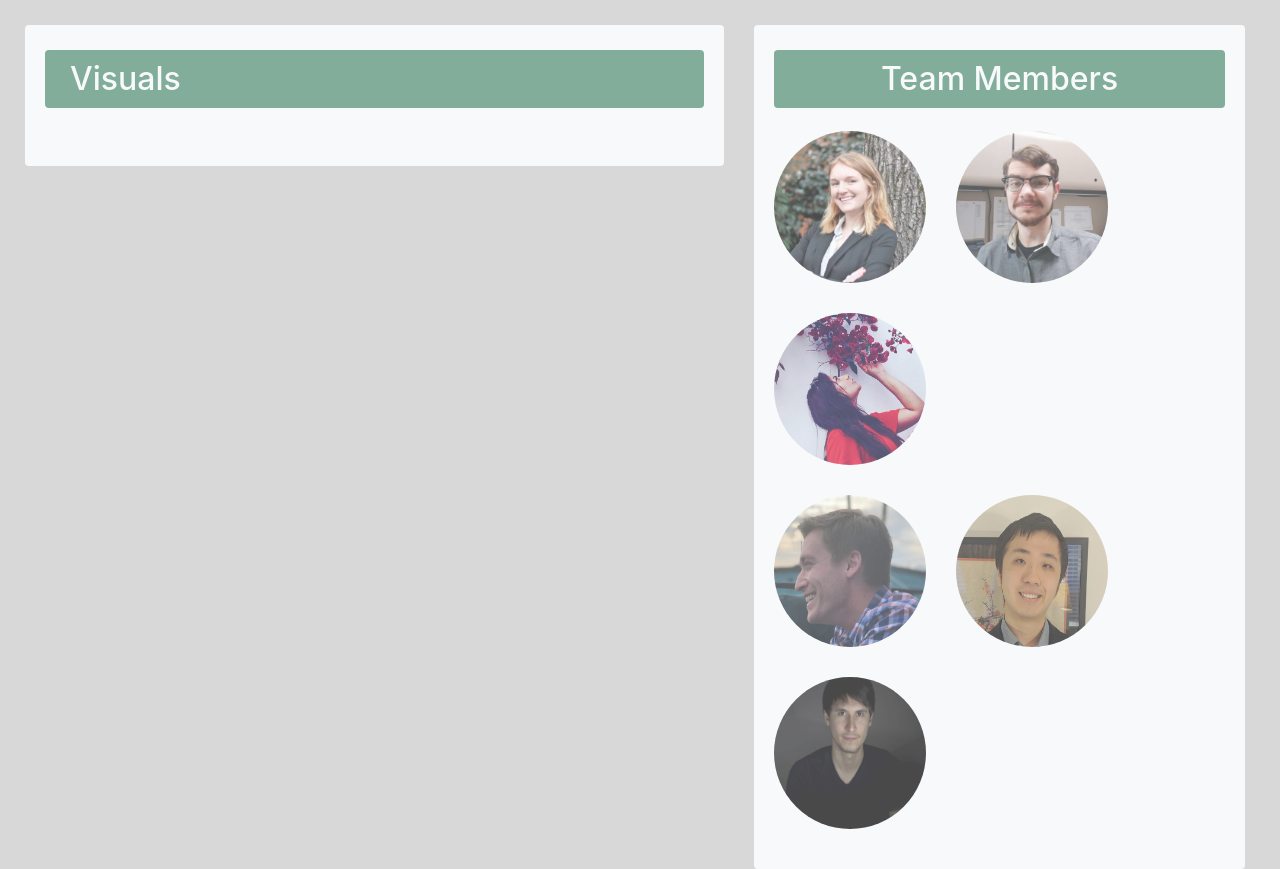
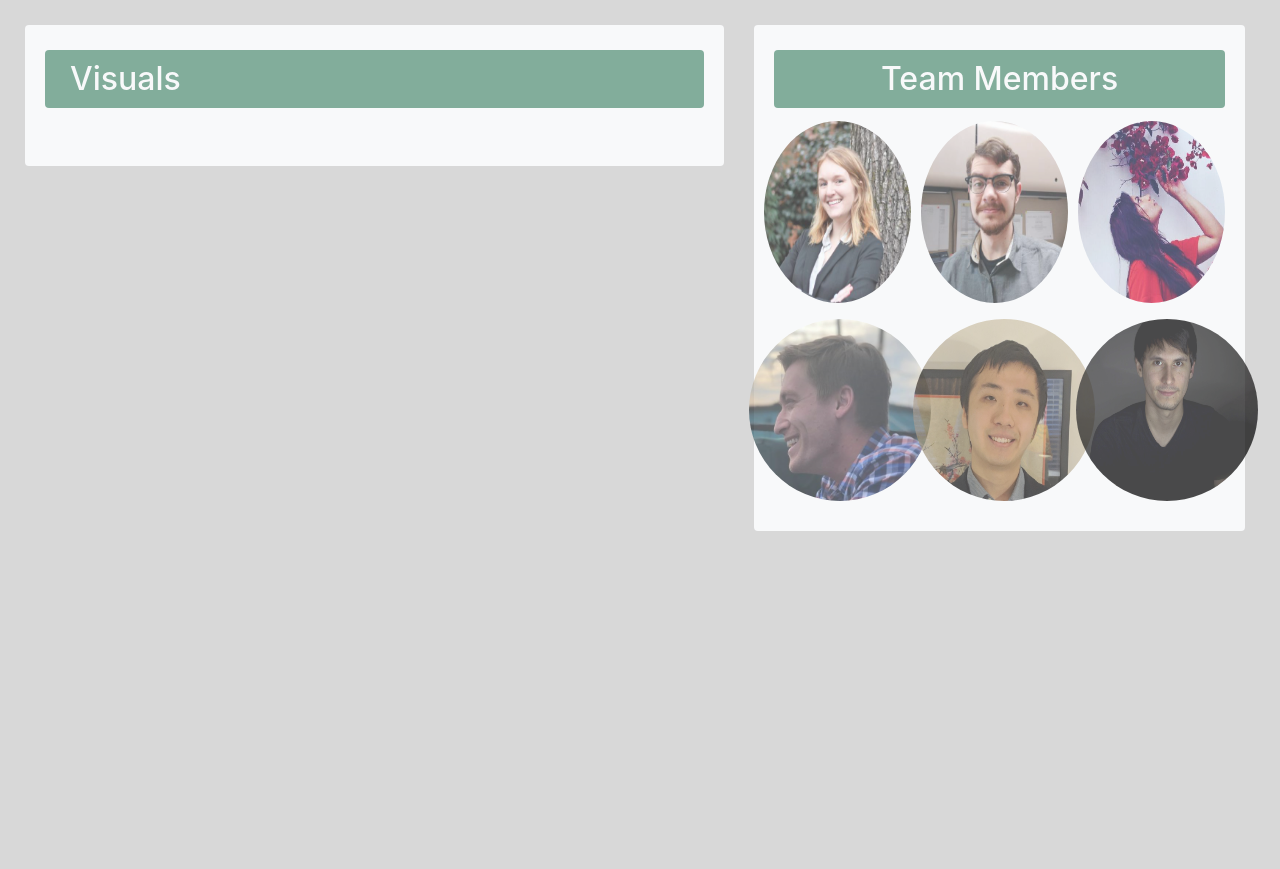
Before and after one commit to AndresgPotdevin/Skin-Cancer-Analysis, a Flask app: template templates/analysis.html in a window 1280 px wide. Shown: the part 72-941 px from the top of the page. After the commit the page ends 603 px from the top, so only its background shows below. Run offline with Flask 2, Linux system fonts and the light colour scheme; the template is opened without the code that fills it, so the values that code supplies are empty; some libraries are stand-ins or nearby versions.

Commit message:
updating analysis and style.css files

```diff
--- a/static/css/style.css
+++ b/static/css/style.css
@@ -132,6 +132,7 @@ h2 {
 
 .btn .btn-custom {
   background-color: #82ad9b!important;
+
 }
 
 .btn-custom {
@@ -170,11 +171,76 @@ input[type=submit] {
 
 img{
   border-radius: 50%;
-  padding:15px;
   align-items: center;
   cursor: pointer;
 }
 
 .col-md-4 {
   align-items: center;
+padding-top: 5px;
+padding-bottom: 5px;
+padding-left: 5px;
+padding-right: 5px;
 }
+
+hvrbox,
+.hvrbox * {
+	box-sizing: border-box;
+}
+.hvrbox {
+	position: relative;
+	display: inline-block;
+	overflow: hidden;
+}
+.hvrbox img {
+	max-width: 100%;
+}
+.hvrbox .hvrbox-layer_bottom {
+	display: block;
+}
+.hvrbox .hvrbox-layer_top {
+	opacity: 0;
+	position: absolute;
+  border-radius: 50%;
+	top: 0;
+	left: 0;
+	right: 0;
+	bottom: 0;
+	width: 100%;
+	height: 100%;
+	background: rgba(0, 0, 0, 0.6);
+	color: #fff;
+	-moz-transition: all 0.4s ease-in-out 0s;
+	-webkit-transition: all 0.4s ease-in-out 0s;
+	-ms-transition: all 0.4s ease-in-out 0s;
+	transition: all 0.4s ease-in-out 0s;
+}
+.hvrbox:hover .hvrbox-layer_top,
+.hvrbox.active .hvrbox-layer_top {
+	opacity: .8;
+}
+.hvrbox .hvrbox-text {
+  color: white!important;
+  font-weight: bold!important;
+	text-align: center;
+	font-size: 18px;
+	display: inline-block;
+	position: absolute;
+	top: 50%;
+	left: 50%;
+	-moz-transform: translate(-50%, -50%);
+	-webkit-transform: translate(-50%, -50%);
+	-ms-transform: translate(-50%, -50%);
+	transform: translate(-50%, -50%);
+}
+.hvrbox .hvrbox-text_mobile {
+	font-size: 15px;
+	border-top: 1px solid rgb(179, 179, 179); /* for old browsers */
+	border-top: 1px solid rgba(179, 179, 179, 0.7);
+	margin-top: 5px;
+	padding-top: 2px;
+	display: none;
+}
+.hvrbox.active .hvrbox-text_mobile {
+	display: block;
+}
--- a/templates/analysis.html
+++ b/templates/analysis.html
@@ -54,29 +54,40 @@
           <h2>Team Members</h2>
 
          <div class = "row">
-            <div container="col-md-4">
-              <a href="https://github.com/RomyRobi">
-              <img height="182" width="182" src="../static/images/romy.jpeg" alt="Avatar"></a>
+            <div class="col-md-4">
+              <div class="hvrbox">
+              <img height="182" width="182" src="../static/images/romy.jpeg" alt="Avatar" class="hvrbox-layer_bottom">
+              <div class="hvrbox-layer_top">
+              <a href="https://github.com/RomyRobi"><div class="hvrbox-text">Romy</div></a>
             </div>
-            <div container="col-md-4">
-              <a href="https://adebruler.github.io/ADeBruler-DataAnalyst/">
-              <img height="182" width="182" src="../static/images/adam.jpeg" alt="Avatar"></a>
-            </div>
-            <div container="col-md-4">
-              <a href="https://github.com/mbhimasani">
-              <img height="182" width="182" src="../static/images/meghana.jpg" alt="Avatar"></a>
             </div>
           </div>
+            <div class="col-md-4">
+              <div class="hvrbox">
+              <img height="182" width="182" src="../static/images/adam.jpeg" alt="Avatar" class="hvrbox-layer_bottom">
+              <div class="hvrbox-layer_top">
+                <a href="https://adebruler.github.io/ADeBruler-DataAnalyst/"><div class="hvrbox-text">Adam</div></a>
+            </div>
+          </div>
+        </div>
+        <div class="col-md-4">
+          <div class="hvrbox">
+          <img height="182" width="182" src="../static/images/meghana.jpg" alt="Avatar" class="hvrbox-layer_bottom">
+          <div class="hvrbox-layer_top">
+            <a href="https://github.com/mbhimasani"><div class="hvrbox-text">Adam</div></a>
+        </div>
+      </div>
+    </div>
           <div class = "row">
-             <div container="col-md-4">
+             <div class="col-md-4">
                <a href="https://github.com/matthewcoleka">
                <img height="182" width="182" src="../static/images/mattcole.jpg" alt="Avatar"></a>
              </div>
-             <div container="col-md-4">
+             <div class="col-md-4">
                <a href="https://github.com/minqiuyu">
                <img height="182" width="182" src="../static/images/jimmy.jpg" alt="Avatar"></a>
              </div>
-             <div container="col-md-4">
+             <div class="col-md-4">
                <a href="https://github.com/AndresgPotdevin">
                <img height="182" width="182" src="../static/images/andres.jpg" alt="Avatar"></a>
              </div>
```
